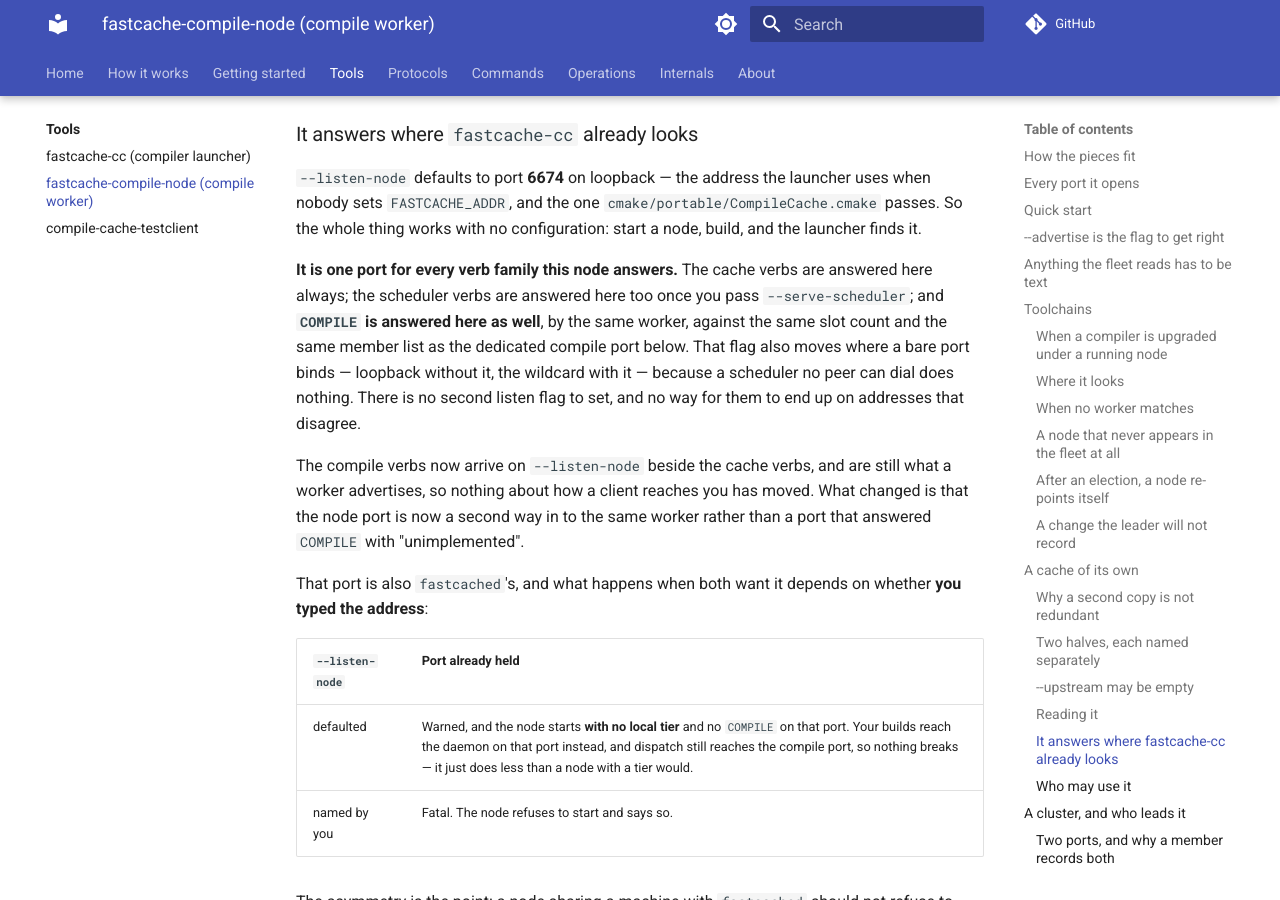
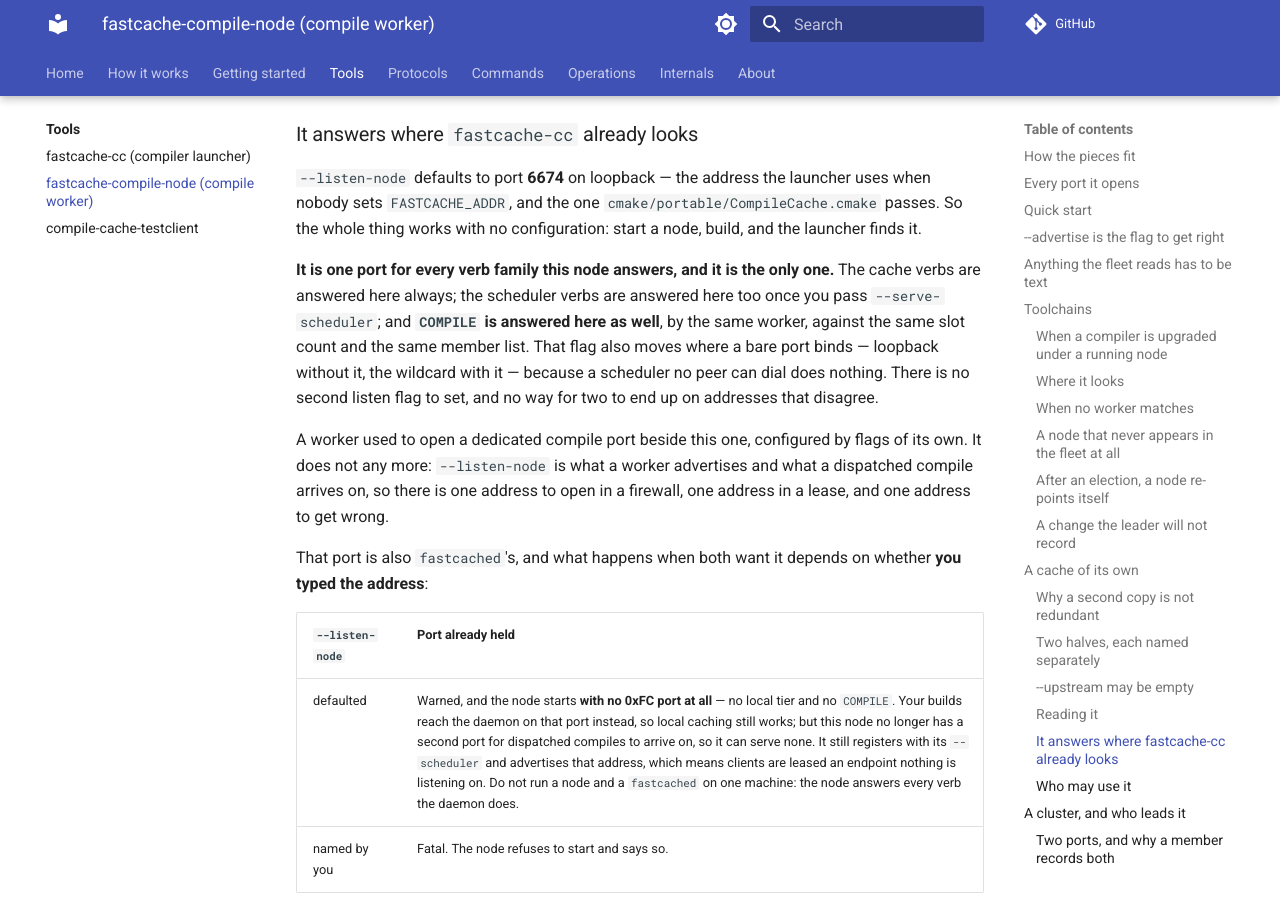
Before and after one commit to LASTRADA-Software/fastcached, an MkDocs documentation site: the page built from docs/tools/fastcache-compile-node.md, in a window 1280 px wide and 900 px high, scrolled down 14533 px. Built offline with MkDocs 1.6.1 and Material for MkDocs 9.7.7, drawn with Linux system fonts in a browser that asks for light colours; comment, search, counter and statistics services are not loaded; some of the changed text lies outside the part shown.

Commit message:
docs: the prose that still configures a node through deleted flags
Three treatments, because these sites are not one kind of thing.

INSTRUCTIONAL prose -- how to configure a node today -- is corrected to the
flag that exists. The socket-activation --advertise rule, the two-halves
"can a machine that is not this one reach the surface" rule, what
--advertise falls back to, NodeServiceRejection's empty-advertise case, the
ParseUtf8Text column, #208's per-flag grammars, and NodeSurfaceTable's
defaultHost column all named --bind or --port and now name --listen-node or
nothing.

A BUG RECORD is kept whole and given a note. The #282-recurring-inside-the-
fix-for-#282 entry is left in its original spelling behind a blockquote
saying the flags are gone and what replaced them. What it records is not a
fact about a flag but a shape -- a premise true on the path it was written
for and false on another path that reads it -- and the sibling it warns
about at the end is now the only flag, which makes the hole wider rather
than smaller. Rewritten in today's spelling it would read as a rule about
--listen-node and lose the two things worth keeping: that this was #282
recurring inside its own fix, and that review found it while CI did not.

And two claims about BEHAVIOUR that a mechanical rename carried with it.
cluster-e2e's key rationale said its nodes leave the bind at the wildcard;
that was true of --bind, which defaulted to 0.0.0.0, and became false the
moment it was rewritten to --listen-node=127.0.0.1:<port>. The rulebook
entry citing both fixtures for the same fact is corrected beside it. A flag
rename is not a no-op when the flag's DEFAULT was doing the work.

Plus the stage-2 framing the earlier docs pass left behind: "a second door
onto one worker", "reads the same on both of its ports", "binds its
surfaces -- the compile port, and whichever of ...". There is one port.

The node page also gains the accepted widening, stated rather than left to
be discovered: a non-member now reaches the compile refusal at the first
FRAME rather than at accept, so it holds a connection until it sends a
header -- bounded by the header timeout and by the surface's maximum open
connections, which is the exposure the cache verbs have carried here since
#416.

Refs #290

Signed-off-by: Christian Parpart <christian@parpart.family>

```diff
--- a/.agent/rules/distributed-compilation.md
+++ b/.agent/rules/distributed-compilation.md
@@ -180,8 +180,8 @@ terminal, and each has already been a bug:
   port alive after the worker exits.
 - **Under socket activation `--advertise` is required, because the fallback
   becomes a guess the process cannot make.** The socket unit owns the port and
-  never tells the service which one, so `{--bind}:{--port}` describes nothing —
-  and `0.0.0.0` is not an address a remote client can dial regardless. The failure
+  never tells the service which one, so `--listen-node` describes nothing — and
+  `0.0.0.0` is not an address a remote client can dial regardless. The failure
   is the worst shape this system has: registration *succeeds*, the worker
   heartbeats happily, the scheduler leases that endpoint out, and every client
   fails to connect and compiles locally, with no error anywhere and a fleet that
@@ -352,7 +352,7 @@ Consequences that are each load-bearing:
     which flag it reads like.
   - **Admitting peers and advertising an address are two halves of one decision.**
     Peers are admitted so that they can *dial* this worker, and `--advertise` falls
-    back to `{--bind}:{--port}` whose bind is the wildcard — which the scheduler
+    back to `--listen-node`, which is the wildcard on a scheduler — which the scheduler
     hands to clients verbatim, so a client on another machine dials `0.0.0.0` and
     reaches itself. `NodeServiceRejection` had always refused that for an *install*;
     letting a worker carry a membership flag at all is what made it reachable from a
@@ -707,9 +707,9 @@ Consequences that are each load-bearing:
   "is a key configured".** Keying the refusal on the key alone breaks every
   single-machine install to prevent nothing — a process on this host already has
   this host's compiler, so a lease check there escalates nobody. "Could reach it"
-  has **two halves and either one closes it**: the socket (a loopback `--bind`
-  answers no other machine whatever the policy says — which is what keeps this
-  repository's own `--fleet-open` e2e fleets working) and the policy
+  has **two halves and either one closes it**: the socket (a loopback
+  `--listen-node` answers no other machine whatever the policy says — which is what
+  keeps this repository's own `--fleet-open` e2e fleets working) and the policy
   (`--fleet-open`, a non-loopback `--fleet-member`, or consensus). **Consensus
   counts**, because a clustered node's admitted set GROWS at runtime: the agreed
   member list is published into the same oracle the compile port consults, so such a
@@ -728,15 +728,32 @@ Consequences that are each load-bearing:
   scheduler to look for a fault that is local.
 - **A fixture that carries the key and never dispatches proves only that a keyed node
   STARTS.** `cluster-e2e` and `fleet-dashboard-e2e` were given `--cluster-key-file`
-  because they leave `--bind` at the wildcard, and neither compiles anything — so for
-  a while the only end-to-end evidence for the lease check was construction. Meanwhile
+  because they left `--bind` at the wildcard, and neither compiles anything — so for
+  a while the only end-to-end evidence for the lease check was construction. (Both
+  bind loopback since #290 stage 3, which merged the compile port into
+  `--listen-node`; they keep the key, and their own comments now say the bind is the
+  half that closes them rather than the half that opens them.) Meanwhile
   the fixtures that *do* dispatch bind loopback, slipped under the startup rule, and
   ran `UncheckedLeaseValidator` for every one of their hundreds of compiles. Both
   halves have to meet in one fixture, which is why `dist-compile-e2e` carries the key
   on every node: an in-process test mints and verifies inside one process and cannot
   show that the endpoint a worker ADVERTISED is the endpoint the scheduler signed.
 - **A flag that describes nothing under socket activation cannot answer whether a
-  port faces the network.** `--bind` is the obvious answer to "is this port local",
+  port faces the network.**
+
+  > **The flags this entry names no longer exist.** #290 stage 3 retired the dedicated
+  > compile port and deleted `--bind` and `--port` with it; the node opens one 0xFC
+  > surface and `--listen-node` configures it, so `CompilePortFacesTheNetwork` reads
+  > that row and nothing else. The entry is left as it was written, deliberately: what
+  > it records is not a fact about a flag but a shape — a premise that is true on the
+  > path it was written for and false on another path that reads it — and the sibling
+  > it warns about at the end is now the *only* flag, which makes the hole wider rather
+  > than smaller. Rewritten in today's spelling it would read as a rule about
+  > `--listen-node` and lose the two things that make it worth keeping: that this was
+  > #282 recurring inside the fix for #282, and that review found it and CI did not.
+  > Read `--bind` below as "the flag that then configured the compile port".
+
+  `--bind` is the obvious answer to "is this port local",
   and it is wrong for a reason nothing in this tree stated until now. Under
   activation the unit owns the address -- the shipped
   `fastcache-compile-node.socket` says `ListenStream=6676`, every interface -- and
@@ -1172,9 +1189,10 @@ Six more about what the tier IS and who gets to see it:
 
   Three columns carry what the openers cannot: **protocol** (discovery is UDP and the
   other five are TCP, so a worksheet without it yields five correct firewall rules and
-  one wrong one), **`defaultHost`** (the host a bare port falls *back* to -- empty for
-  the compile port, whose host is `--bind`, a flag of its own), and a free-form
-  **note** for what a column cannot say.
+  one wrong one), **`defaultHost`** (the host a bare port falls *back* to -- loopback
+  for the node surface on a worker and the wildcard once `--serve-scheduler` is given,
+  since peers are elsewhere by definition), and a free-form **note** for what a column
+  cannot say.
 
   There is deliberately **no `presence` column**: `resolve` already answers it, and a
   column restating it was wrong for raft, whose address an operator can name while
--- a/docs/how-it-works.md
+++ b/docs/how-it-works.md
@@ -417,8 +417,9 @@ outcome is called the **leader**.
    a client. A node that ends up with nothing to serve refuses to start and says
    where it looked.
 
-2. **Binds its surfaces** — the compile port, and whichever of the cache tier,
-   scheduler and consensus port are configured.
+2. **Binds its surfaces** — the 0xFC port (`--listen-node`), which carries the
+   compile verbs, the cache tier and the scheduler verbs together, plus the admin
+   and consensus ports when they are configured.
 
 3. **Starts consensus, if `--node-id` was given**, and says so. The parenthesis is
    the part to read — it tells you whether this node brought a cluster with it:
--- a/docs/operations/cluster-communication.md
+++ b/docs/operations/cluster-communication.md
@@ -384,11 +384,10 @@ ask for one with `--serve-scheduler`, and when you do it is answered on
 `--listen-node`, beside the cache and compile verbs, rather than on a port of its own. Neither does a consensus or
 discovery port: those have no conventional number at all.
 
-The node port answers `COMPILE` as well, against the same slot count and the same
-member list as the compile port. It is a second door onto one worker rather than a
-second worker, so the number this machine advertises to the fleet still describes
-all of it — and a worker advertises its compile port, so this changes nothing about
-where a client goes. See
+The node port answers `COMPILE` as well, and it is the only port that does — the
+dedicated compile listener was retired once this one could carry the verbs. So the
+number this machine advertises to the fleet describes all of it, and it is the same
+number a client is handed in a lease and the same number you open in a firewall. See
 [Install](../getting-started/install.md#distributed-compilation) for the
 port summary, and
 [the compile-cache protocol](../protocols/compile-cache.md) for the verbs.
@@ -653,9 +652,11 @@ notes:
 The node opens its ports from the same table that prints, so the list and the sockets
 cannot disagree — which is the point of generating a worksheet rather than
 transcribing one. It also prints a `notes:` block, which is where the two facts a
-column cannot carry live: that a systemd `.socket` unit overrides `--bind`/`--port`
-entirely, and that `--discovery`'s address is where beacons are *sent* while its
-sockets bind the wildcard. [The node's own page](../tools/fastcache-compile-node.md#every-port-it-opens)
+column cannot carry live: that a systemd `.socket` unit is not yet served on the
+node surface — an inherited descriptor cannot be adopted onto the reactor yet, so an
+activated worker is refused at startup rather than left listening on nothing — and
+that `--discovery`'s address is where beacons are *sent* while its sockets bind the
+wildcard. [The node's own page](../tools/fastcache-compile-node.md#every-port-it-opens)
 carries the full six-surface table.
 
 The three shapes below are the *deployments*, in the order fleets tend to grow into
--- a/docs/tools/fastcache-compile-node.md
+++ b/docs/tools/fastcache-compile-node.md
@@ -644,25 +644,25 @@ when nobody sets `FASTCACHE_ADDR`, and the one `cmake/portable/CompileCache.cmak
 passes. So the whole thing works with no configuration: start a node, build, and
 the launcher finds it.
 
-**It is one port for every verb family this node answers.** The cache verbs are
-answered here always; the scheduler verbs are answered here too once you pass
-`--serve-scheduler`; and **`COMPILE` is answered here as well**, by the same worker,
-against the same slot count and the same member list as the dedicated compile port
-below. That flag also moves where a bare port binds — loopback without it, the
-wildcard with it — because a scheduler no peer can dial does nothing. There is no
-second listen flag to set, and no way for them to end up on addresses that disagree.
-
-The compile verbs now arrive on `--listen-node` beside the cache verbs, and are still
-what a worker advertises, so nothing about how a client reaches you has moved. What
-changed is that the node port is now a second way in to the same worker rather than
-a port that answered `COMPILE` with "unimplemented".
+**It is one port for every verb family this node answers, and it is the only one.**
+The cache verbs are answered here always; the scheduler verbs are answered here too
+once you pass `--serve-scheduler`; and **`COMPILE` is answered here as well**, by the
+same worker, against the same slot count and the same member list. That flag also
+moves where a bare port binds — loopback without it, the wildcard with it — because a
+scheduler no peer can dial does nothing. There is no second listen flag to set, and
+no way for two to end up on addresses that disagree.
+
+A worker used to open a dedicated compile port beside this one, configured by flags
+of its own. It does not any more: `--listen-node` is what a worker advertises and
+what a dispatched compile arrives on, so there is one address to open in a firewall,
+one address in a lease, and one address to get wrong.
 
 That port is also `fastcached`'s, and what happens when both want it depends on
 whether **you typed the address**:
 
 | `--listen-node` | Port already held |
 |---|---|
-| defaulted | Warned, and the node starts **with no local tier** and no `COMPILE` on that port. Your builds reach the daemon on that port instead, and dispatch still reaches the compile port, so nothing breaks — it just does less than a node with a tier would. |
+| defaulted | Warned, and the node starts **with no 0xFC port at all** — no local tier and no `COMPILE`. Your builds reach the daemon on that port instead, so local caching still works; but this node no longer has a second port for dispatched compiles to arrive on, so it can serve none. It still registers with its `--scheduler` and advertises that address, which means clients are leased an endpoint nothing is listening on. Do not run a node and a `fastcached` on one machine: the node answers every verb the daemon does. |
 | named by you | Fatal. The node refuses to start and says so. |
 
 The asymmetry is the point: a node sharing a machine with `fastcached` should not
@@ -713,15 +713,25 @@ interfaces, so a local client dialling the node at its routable address is still
 local; the set is re-read every 30 seconds, so an address the machine has just been
 given is refused for at most that long and then works.
 
-The compile column reads the same on both of its ports, and that is deliberate: the
-node port answers `COMPILE` through the *same* membership check the dedicated port
-applies. A caller with no claim on this machine is refused before a byte of its
-preprocessed source is read, on either port.
-
-**The two ports are not otherwise interchangeable, and one difference is a startup
-rule rather than a runtime one.** Whether this node verifies the lease a client
-presents is decided once, at startup, from whether a machine that is not this one
-could reach the compile verbs *at all*. `--listen-node` binds the wildcard on any
+The compile column is on ONE port, which is what #290 stage 3 finished: the
+dedicated compile listener is gone, `COMPILE` arrives on `--listen-node` beside the
+cache and scheduler verbs, and it is answered through the same membership check the
+dedicated port applied. A caller with no claim on this machine is refused before a
+byte of its preprocessed source is read.
+
+A non-member now reaches that refusal a step later than it used to. The dedicated
+listener classified the peer at **accept**, from the kernel's address, before any
+byte was read; the merged surface asks per FRAME, at the first point the verb is
+known — and it has to, because membership is the policy of the compile verbs while
+the same socket answers cache verbs on locality, so a gate at accept would decide
+both and make the listener the policy again. The widening is that a non-member holds
+a connection until it sends a header, bounded by the header timeout and by the
+surface's maximum open connections. That is the exposure the cache verbs have
+carried on this listener since #416.
+
+**Whether this node verifies the lease a client presents is decided once, at
+startup**, from whether a machine that is not this one could reach the compile verbs
+*at all*. `--listen-node` binds the wildcard on any
 node running `--serve-scheduler`, so such a node needs `--cluster-key-file` and is
 refused at startup without it. For one release the question had TWO answers to
 combine, and asking either alone let an open surface pass: `--bind 127.0.0.1
```
Also changed, not shown: .agent/rules/platform-service-and-config.md (+7 -8 lines), AGENT.md (+6 -4 lines), 1 other file.
